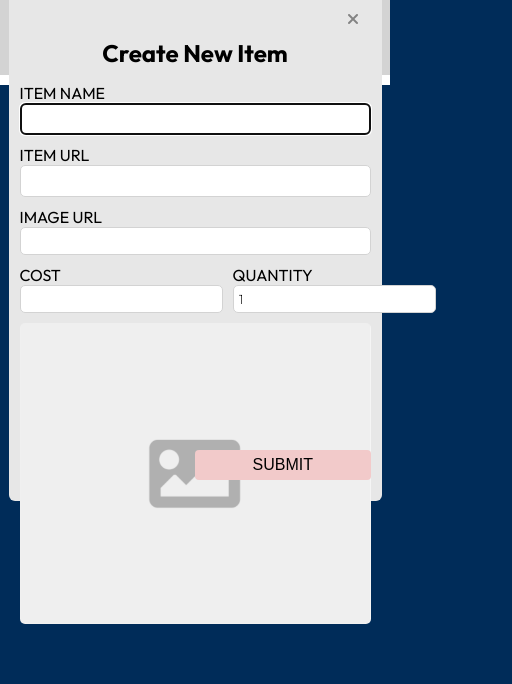
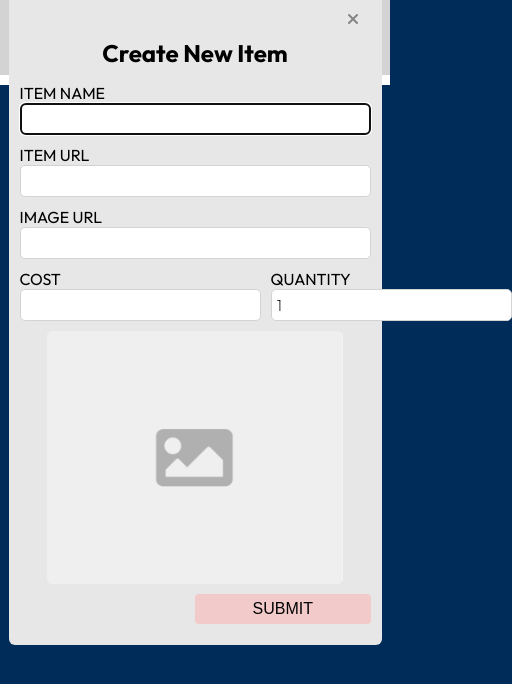
Before and after one commit to Corbin-Petersen/unit-one-final-project-Corbin-P, a React (Vite) app in the folder wishlist-maker/: page /1/lists/1/new in a window 390 px wide. Shown: the top 684 px of the page, 512 px wide, since content can reach past the window. Built offline with nearby package versions, Linux system fonts and the light colour scheme.

Commit message:
fixed more image errors

```diff
--- a/wishlist-maker/src/index.css
+++ b/wishlist-maker/src/index.css
@@ -344,6 +344,7 @@ img {
 
 form {
     margin-bottom: 20px;
+    font-size: medium;
 }
 
 input, textarea {
@@ -352,6 +353,7 @@ input, textarea {
     border: 1px solid lightgray;
     font-family: "Outfit", sans-serif;
     font-weight: 200;
+    font-size: medium;
 }
 
 label {
@@ -680,9 +682,16 @@ label {
 #new-image {
     width: 100%;
     height: 30vw;
+    justify-content: center;
+    display: flex;
 }
 
-#list-name, #list-info, #item-name, #item-URL {
+#list-name,
+#list-info,
+#item-name,
+#item-URL,
+#link-image,
+#cost-count-inputs {
     flex: 1 1 auto;
     font-size: medium;
 }
@@ -783,4 +792,12 @@ label {
         max-height: 65vh;
     }
 
+    #new-image {
+        height: 65vw;
+    }
+
+    .img-new {
+        max-height: 100%;
+    }
+
 }
```
